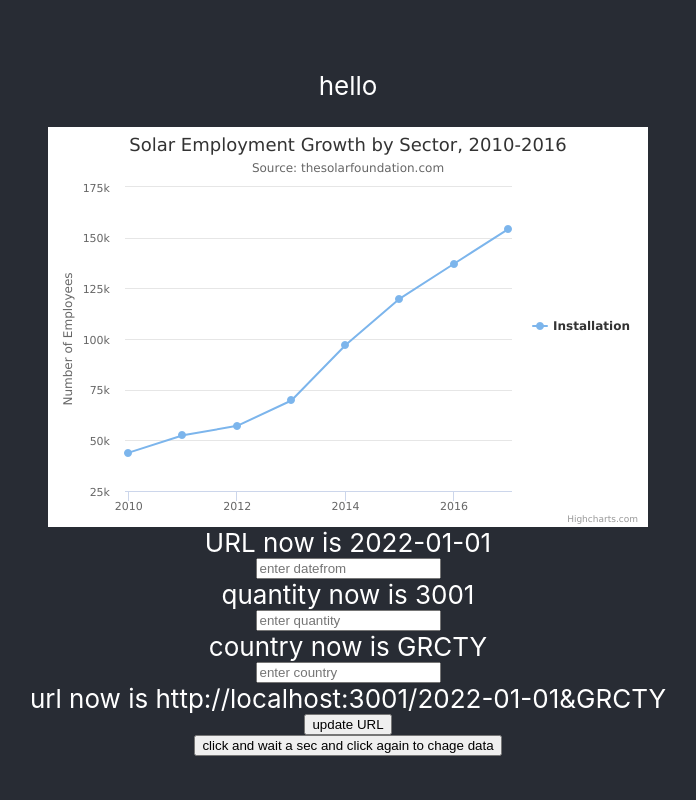
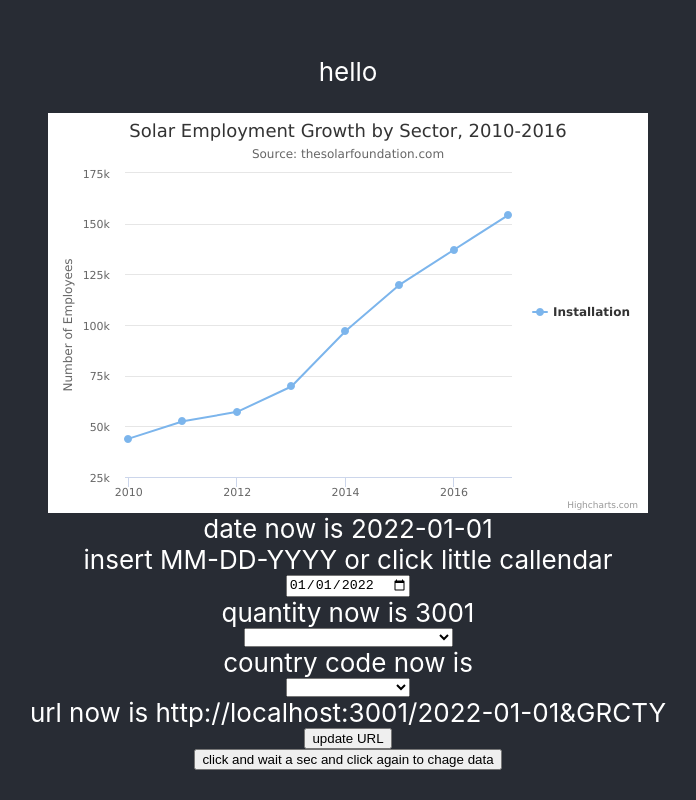
Before and after one commit to spirosdio/saas22-15, a React (Create React App) app: page / in a window 1280 px wide. Shown: the whole page, without its empty margins (292-988 px from the left). Built offline with nearby package versions, Linux system fonts and the light colour scheme.

Commit message:
drop down

```diff
--- a/src/App.js
+++ b/src/App.js
@@ -8,7 +8,15 @@ import { useState } from "react";
 const ATL = "Actual Total Load";
 const AGPT = "Aggregate Generation per Type";
 const PF = "Physical Flows";
-
+const quantities = [ATL, AGPT, PF];
+const CountriesObject = {
+  Bulgaria: "BGCTY",
+  Greece: "GRCTY",
+  Italy: "ITCTY",
+  "North Macedonia": "MKCTY",
+  Turkey: "TRCTY",
+};
+const countries = ["Bulgaria", "Greece", "Italy", "North Macedonia", "Turkey"];
 const Ports = {
   "Actual Total Load": "3001",
   "Aggregate Generation per Type": "3002",
@@ -120,7 +128,7 @@ function App() {
       "/" +
       myDateString +
       "&" +
-      myCountry;
+      CountriesObject[myCountry];
     setMyUrl(tempUrl);
   };
   return (
@@ -128,34 +136,41 @@ function App() {
       <header className="App-header">
         <p>hello</p>
         <MyChart configObj={configObj} />
-        <label>URL now is {myDateString}</label>
+        <label>date now is {myDateString}</label>
+        insert MM-DD-YYYY or click little callendar
         <input
-          type="text"
-          placeholder="enter datefrom"
+          type={"date"}
+          defaultValue={"2022-01-01"}
           onChange={(event) => {
-            setMyDateString(event.target.value);
-            console.log(event.target.value);
+            setMyDateString(event.target.value.slice(0, 10));
           }}
         ></input>
-
         <label>quantity now is {Ports[myQuantity]}</label>
-        <input
-          type="text"
-          placeholder="enter quantity"
+        <select
           onChange={(event) => {
             setMyQuantity(event.target.value);
-            console.log(event.target.value);
           }}
-        ></input>
-        <label>country now is {myCountry}</label>
-        <input
-          type="text"
-          placeholder="enter country"
+        >
+          <option value=" " selected></option>
+          {quantities.map((item) => (
+            <option key={item} value={item}>
+              {item}
+            </option>
+          ))}
+        </select>
+        <label>country code now is {CountriesObject[myCountry]}</label>
+        <select
           onChange={(event) => {
             setMyCountry(event.target.value);
-            console.log(event.target.value);
           }}
-        ></input>
+        >
+          <option value=" " selected></option>
+          {countries.map((item) => (
+            <option key={item} value={item}>
+              {item}
+            </option>
+          ))}
+        </select>
         <label>url now is {myUrl}</label>
         <button onClick={getMyUrl}>update URL</button>
         <button onClick={handleClick}>
```
